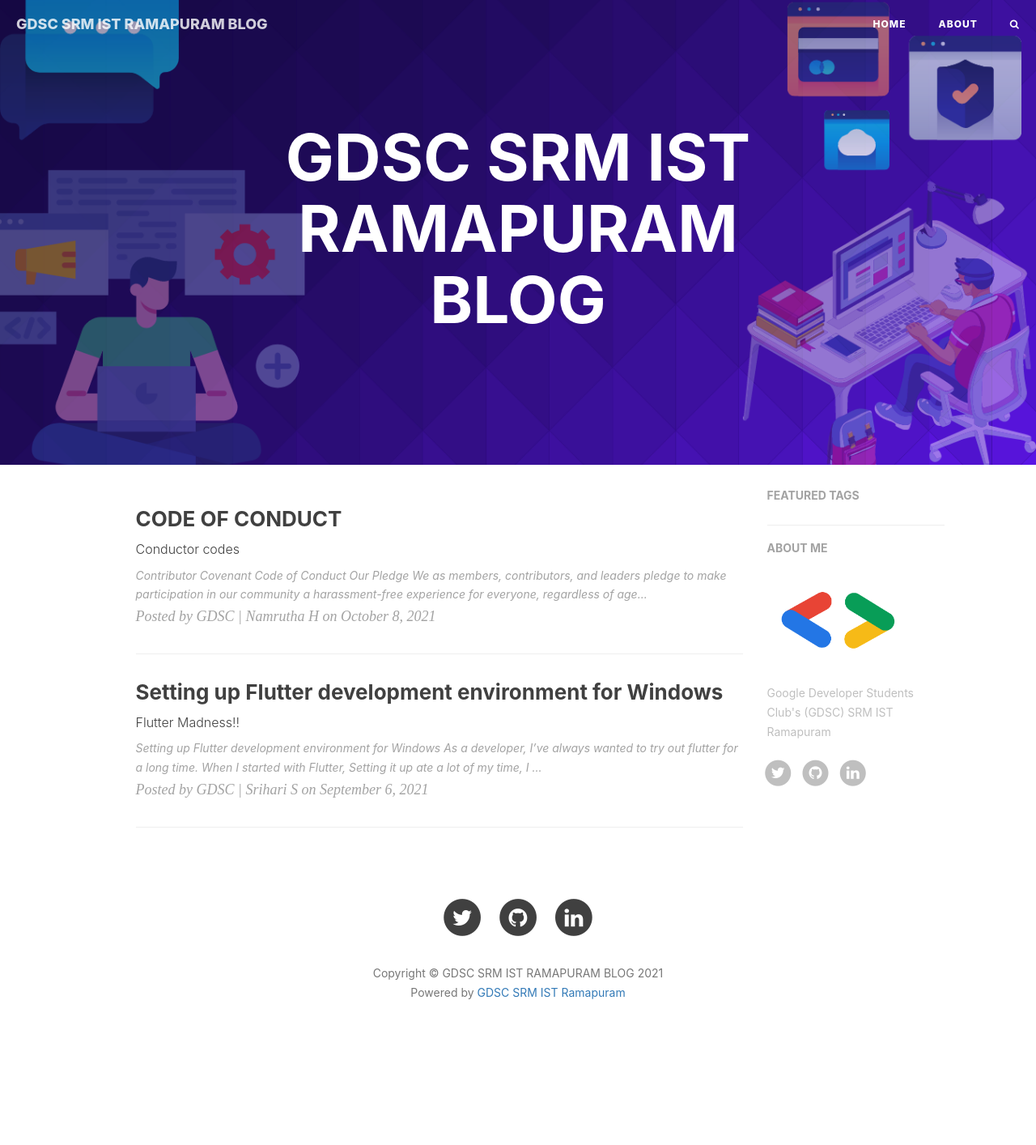
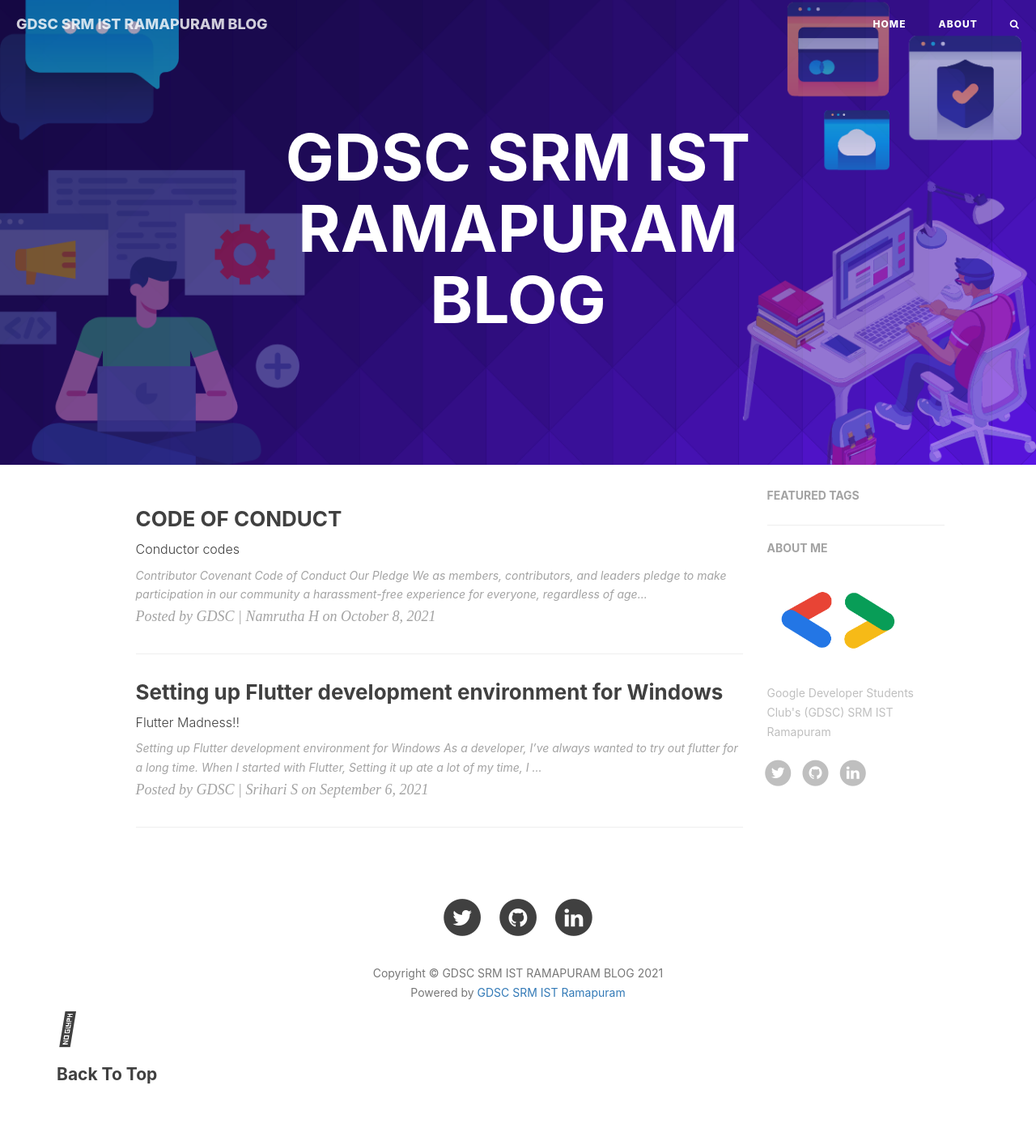
Before and after one commit to dsc-srmrmp/dsc-srmrmp.github.io, a Jekyll site: the page built from index.html, in a window 1280 px wide. Shown: the whole page at 81% size. Built offline with Jekyll 4.4.1, drawn with Linux system fonts in a browser that asks for light colours; nearby versions of some CDN libraries; the list of posts is cut into pages by our own code; comment, search, counter and statistics services are not loaded; before the commit the page ends 1302 px from its top, so only the background shows below that.

Commit message:
Added Back to top Feature Code`
Added the html code of Back to top feature.

```diff
--- a/_includes/footer.html
+++ b/_includes/footer.html
@@ -13,6 +13,13 @@
                 </p>
             </div>
         </div>
+
+
+        <div class="BackToTop">
+            <a id="back-to-top" href="#"  role="button"><i class="fas fa-chevron-up fa-2x"></i></a>
+            <h4>Back To Top</h4>
+        </div>
+
     </div>
 </footer>
 
```
